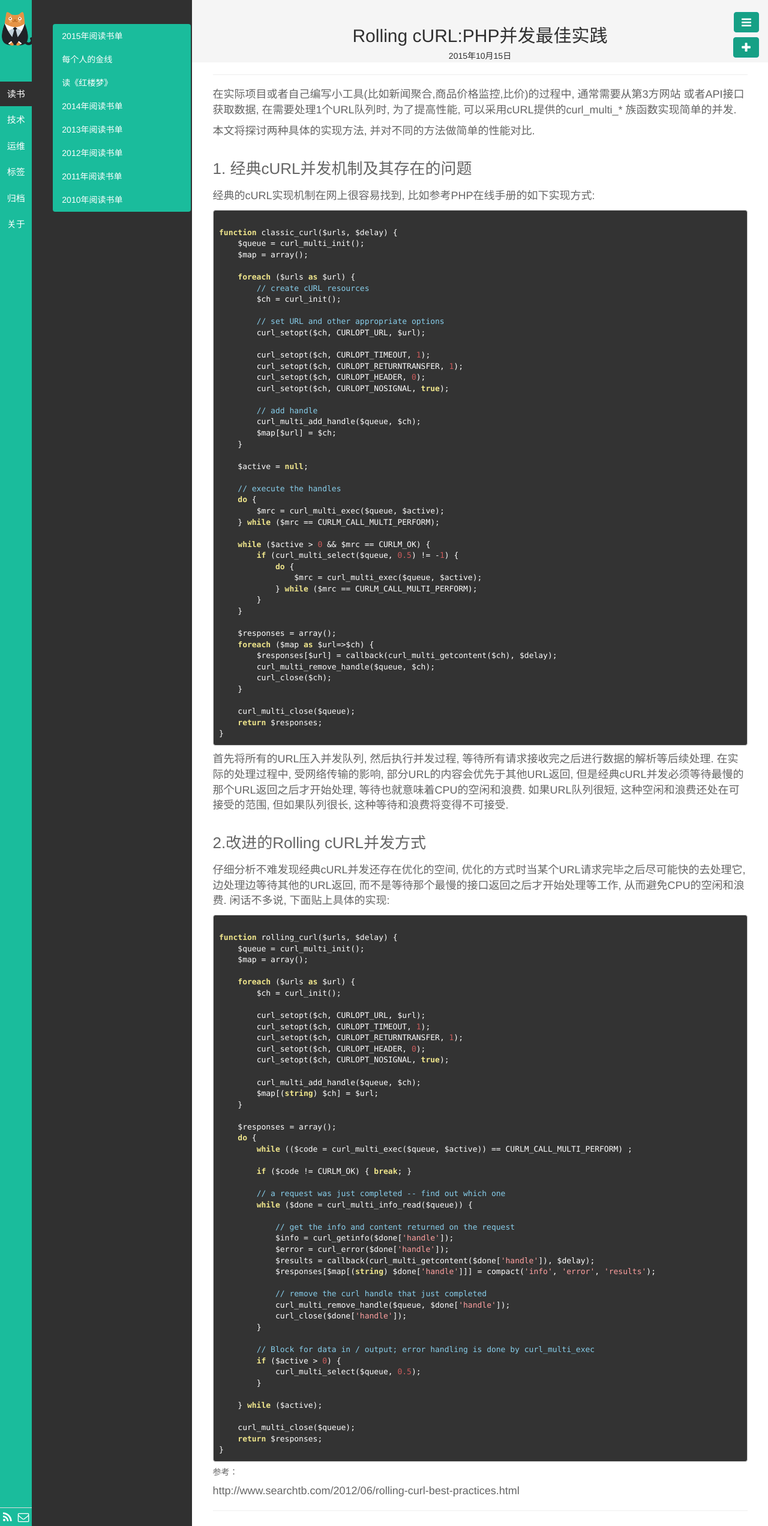
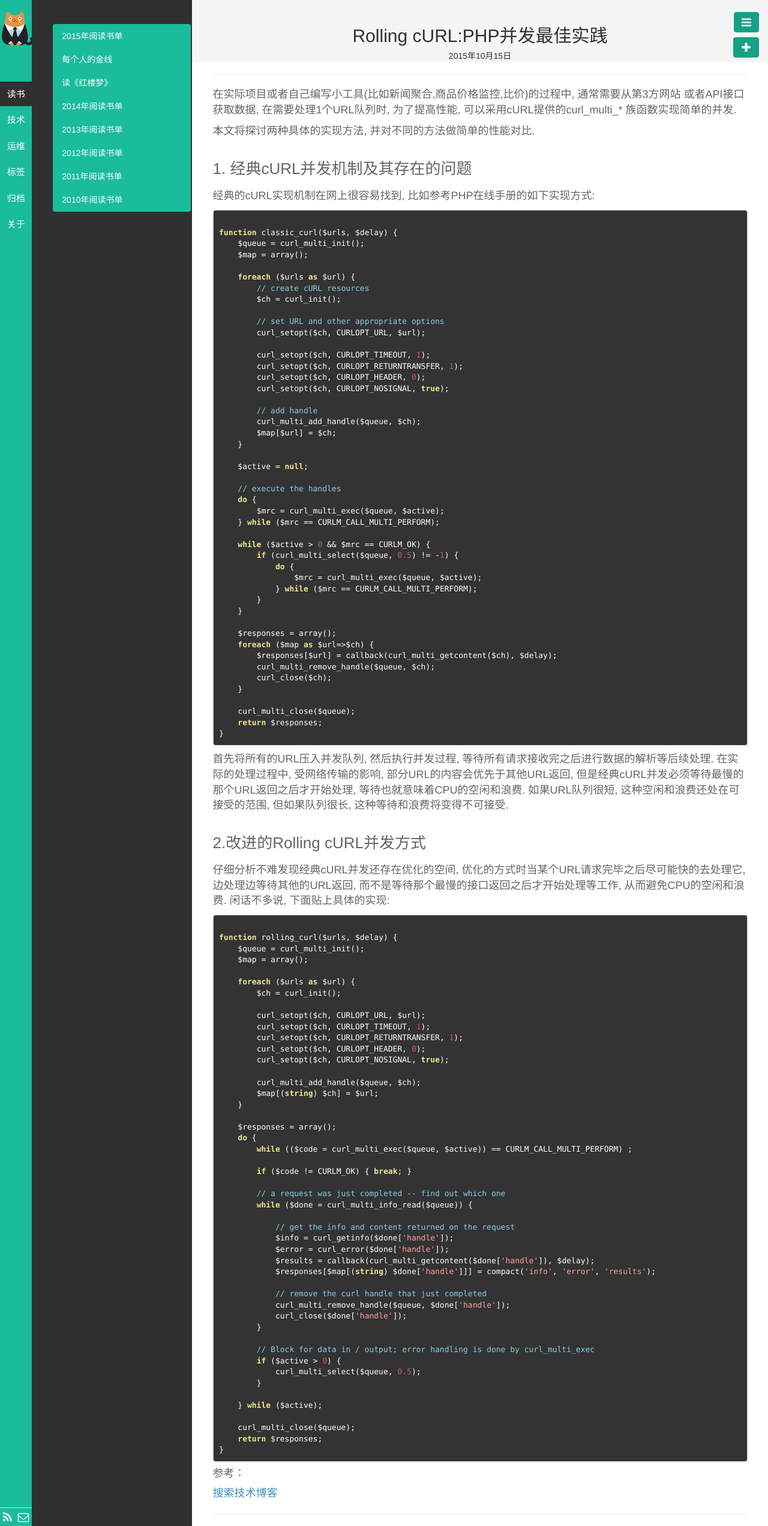
Before and after one commit to codergma/codergma.github.io, a Jekyll site: the page built from _posts/技术/2015-10-15-PHP-CURL.md, in a window 1280 px wide. Shown: the whole page at 60% size. Built offline with Jekyll 4.4.1, drawn with Linux system fonts in a browser that asks for light colours; Markdown is read by kramdown in place of the engine named in the settings; comment, search, counter and statistics services are not loaded.

Commit message:
rolling curl

````diff
--- a/_posts/技术/2015-10-15-PHP-CURL.md
+++ b/_posts/技术/2015-10-15-PHP-CURL.md
@@ -121,5 +121,5 @@
     return $responses;
 }
 ```
-##### 参考：
-http://www.searchtb.com/2012/06/rolling-curl-best-practices.html
+#### 参考：
+[搜索技术博客](http://www.searchtb.com/2012/06/rolling-curl-best-practices.html)
````
